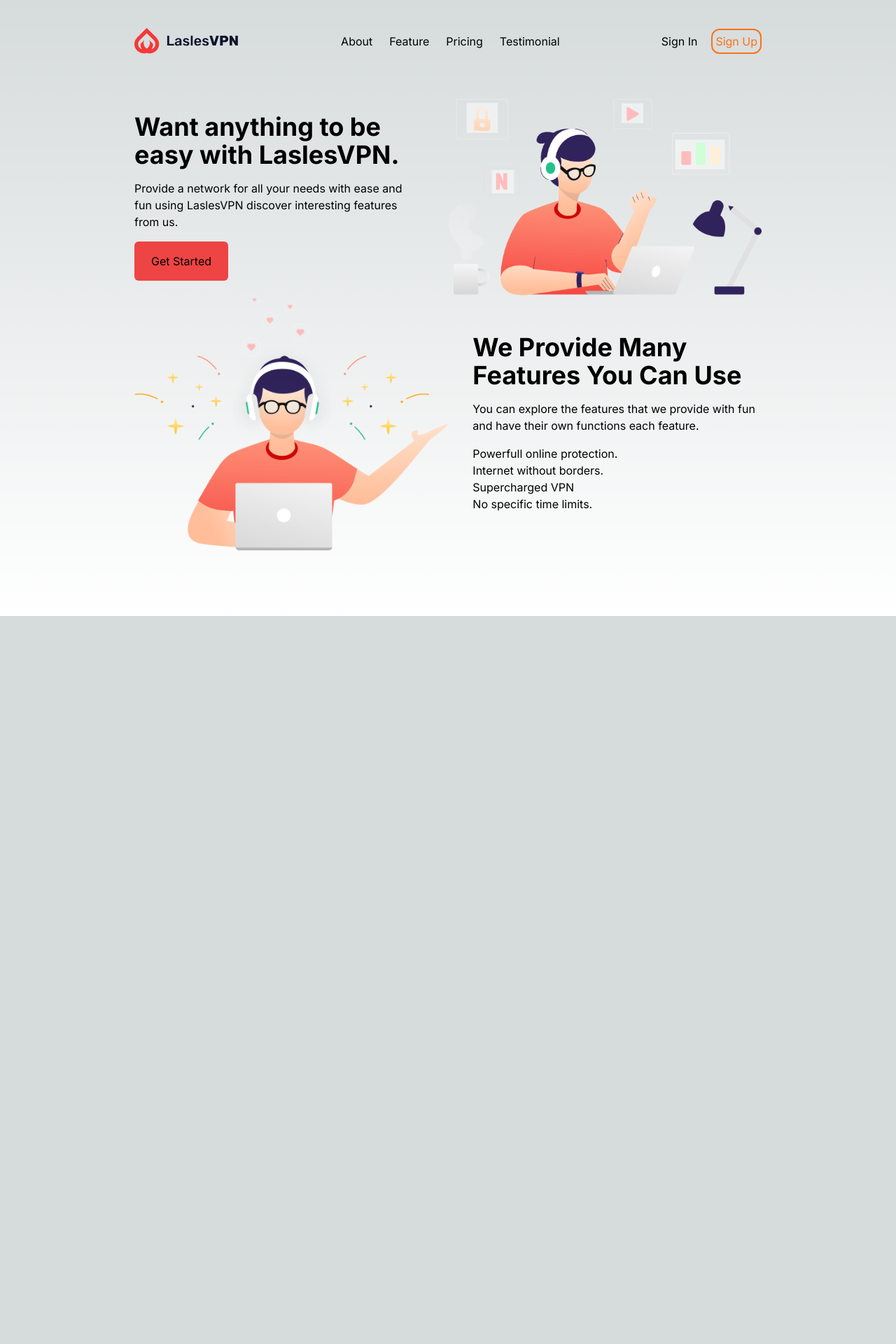
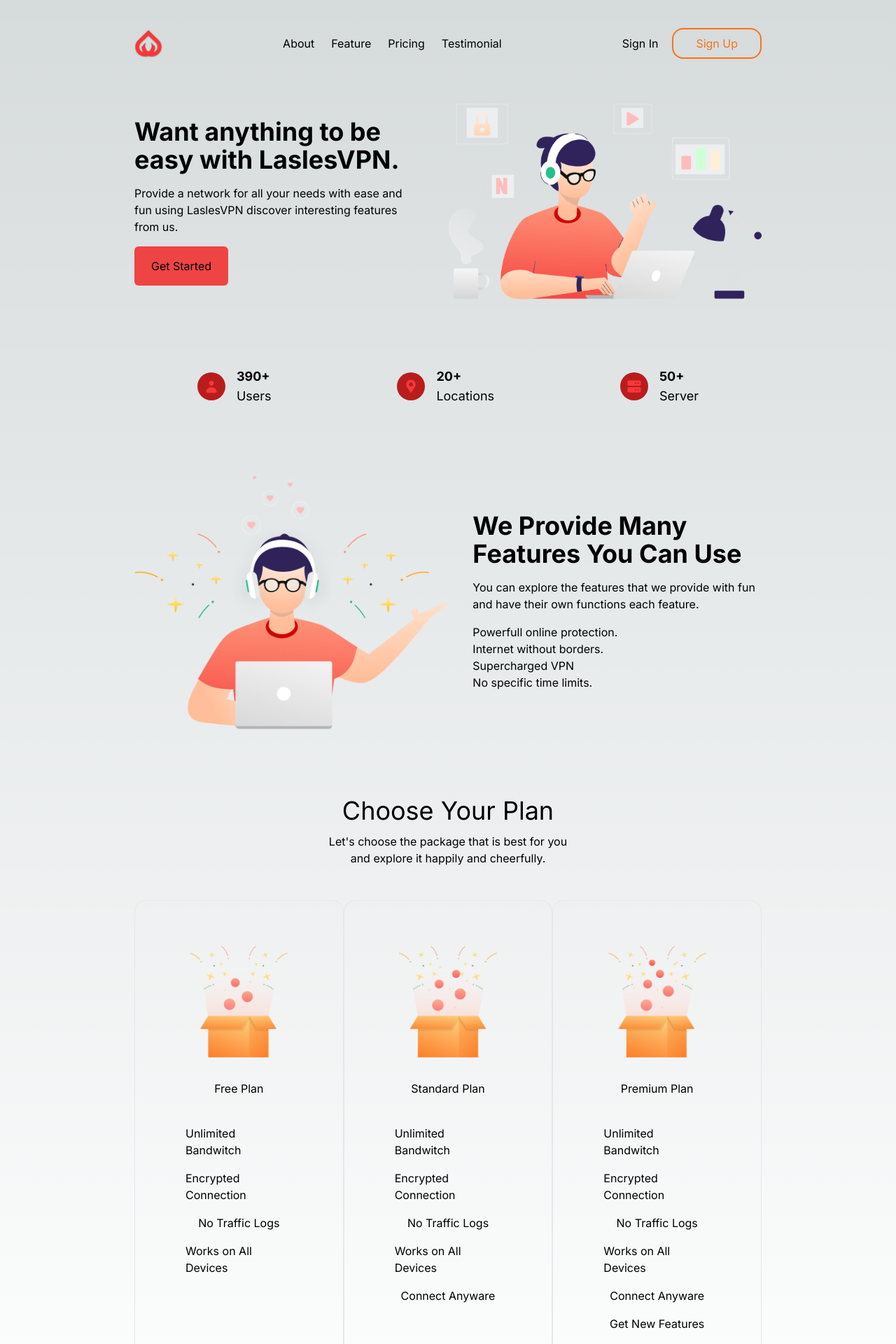
Before and after one commit to Sujoy-2811/privacy-shield-vpn, a Next.js app: page / in a window 1280 px wide. Shown: the top 1920 px of the page at 70% size. Before the commit the page ends 880 px from the top, so only its background shows below. Built offline with nearby package versions, Linux system fonts and the light colour scheme.

Commit message:
add plans section

```diff
--- a/app/page.jsx
+++ b/app/page.jsx
@@ -1,12 +1,14 @@
 import Image from "next/image";
 
-import HeroText from "@/components/Hero/HeroText";
+import HeroText from "@/components/hero/HeroText";
 
-import Hero from "@/components/Hero/Hero";
+import Hero from "@/components/hero/Hero";
+import Info from "@/components/Info";
+import Plans from "@/components/plans/Plans";
 
 export default function Home() {
   return (
-    <main className="">
+    <main className=" flex flex-col space-y-24">
       {/* section 1 */}
       <section>
         <Hero
@@ -22,6 +24,8 @@
           />
         </Hero>
       </section>
+      {/* basic infi banner */}
+      <Info />
       {/* section 2 */}
       <section>
         <Hero
@@ -42,6 +46,9 @@
           />
         </Hero>
       </section>
+
+      {/* section 3 */}
+      <Plans />
     </main>
   );
 }
--- /dev/null
+++ b/components/Info.jsx
@@ -0,0 +1,44 @@
+import Image from "next/image";
+
+function Info() {
+  const listUser = [
+    {
+      name: "Users",
+      number: "390",
+      icon: "/assets/Icon/heroicons_sm-user.svg",
+    },
+    {
+      name: "Locations",
+      number: "20",
+      icon: "/assets/Icon/gridicons_location.svg",
+    },
+    {
+      name: "Server",
+      number: "50",
+      icon: "/assets/Icon/bx_bxs-server.svg",
+    },
+  ];
+  return (
+    <div className="w-full flex justify-around">
+      {listUser.map((item) => (
+        <div className="flex items-center space-x-4" key={item.name}>
+          <div className="bg-red-700 rounded-full p-2">
+            <Image
+              src={item.icon}
+              width={24}
+              height={24}
+              alt={item.name}
+              style={{ height: "24px", width: "24px" }}
+            />
+          </div>
+          <div className="flex flex-col text-lg">
+            <span className="font-bold">{item.number}+</span>
+            <span>{item.name}</span>
+          </div>
+        </div>
+      ))}
+    </div>
+  );
+}
+
+export default Info;
--- a/components/button/ButtonOutline.jsx
+++ b/components/button/ButtonOutline.jsx
@@ -2,7 +2,7 @@
 
 const ButtonOutline = ({ children }) => {
   return (
-    <button className=" border-orange-500 border-solid  border-2 capitalize rounded-xl p-1 text-orange-500 hover:bg-orange-600 hover:text-white">
+    <button className=" border-orange-500 border-solid  border-2 capitalize rounded-2xl p-2 px-8 text-orange-500 hover:bg-orange-600 hover:text-white">
       {children}
     </button>
   );
--- a/components/nav/Nav.jsx
+++ b/components/nav/Nav.jsx
@@ -10,10 +10,11 @@
       {/*  logo */}
       <Link href="/">
         <Image
-          src={"/assets/Logo.svg"}
+          src={"/assets/Logo.png"}
           alt="PrivacySHield VPN"
-          width={150}
-          height={150}
+          width={60}
+          height={0}
+          style={{ height: "auto", width: "40px" }}
         />
       </Link>
       {/* links */}
--- /dev/null
+++ b/components/plans/Plan.jsx
@@ -0,0 +1,37 @@
+import Image from "next/image";
+import React from "react";
+import ButtonOutline from "../button/ButtonOutline";
+
+function Plan({
+  img = "/assets/Standard.png",
+  description = "Standard Plan",
+  list,
+  price = "free",
+}) {
+  return (
+    <div className=" border border-solid p-16 pb-8 rounded-2xl flex flex-col justify-center items-center space-y-8 ">
+      <Image
+        src={img}
+        width={200}
+        height={200}
+        alt={description}
+        style={{ height: "auto", width: "140px" }}
+      />
+      <p>{description}</p>
+      {list && (
+        <ul className="flex flex-col items-center grow">
+          {list.map((item) => (
+            <li className="m-2" key={item}>
+              {item}
+            </li>
+          ))}
+        </ul>
+      )}
+
+      <p>{price === "free" ? price : "$" + `{${price}/month}`}</p>
+      <ButtonOutline>Select</ButtonOutline>
+    </div>
+  );
+}
+
+export default Plan;
--- /dev/null
+++ b/components/plans/Plans.jsx
@@ -0,0 +1,69 @@
+import React from "react";
+import Plan from "./Plan";
+
+function Plans() {
+  const list = [
+    {
+      img: "/assets/Free.png",
+      description: "Free Plan",
+      list: [
+        "Unlimited Bandwitch",
+        "Encrypted Connection",
+        "No Traffic Logs",
+        "Works on All Devices",
+      ],
+      price: "free",
+    },
+    {
+      img: "/assets/Standard.png",
+      description: "Standard Plan",
+      list: [
+        "Unlimited Bandwitch",
+        "Encrypted Connection",
+        "No Traffic Logs",
+        "Works on All Devices",
+        "Connect Anyware",
+      ],
+      price: 9,
+    },
+    {
+      img: "/assets/Premium.png",
+      description: "Premium Plan",
+      list: [
+        "Unlimited Bandwitch",
+        "Encrypted Connection",
+        "No Traffic Logs",
+        "Works on All Devices",
+        "Connect Anyware",
+        "Get New Features",
+      ],
+      price: 12,
+    },
+  ];
+  return (
+    <section className=" w-full flex flex-col justify-center  space-y-12 ">
+      <div className="flex flex-col item-center justify-center space-y-4">
+        <div className="flex flex-col space-y-3">
+          <h2 className="text-center text-4xl">Choose Your Plan</h2>
+          <p className="w-[36ch] text-center m-auto">
+            Let's choose the package that is best for you and explore it happily
+            and cheerfully.
+          </p>
+        </div>
+      </div>
+      <div className=" flex justify-between">
+        {list.map((item) => (
+          <Plan
+            key={item.description}
+            description={item.description}
+            img={item.img}
+            price={item.price}
+            list={item.list}
+          />
+        ))}
+      </div>
+    </section>
+  );
+}
+
+export default Plans;
```
Also changed, not shown: public/assets/Logo.png (added).
